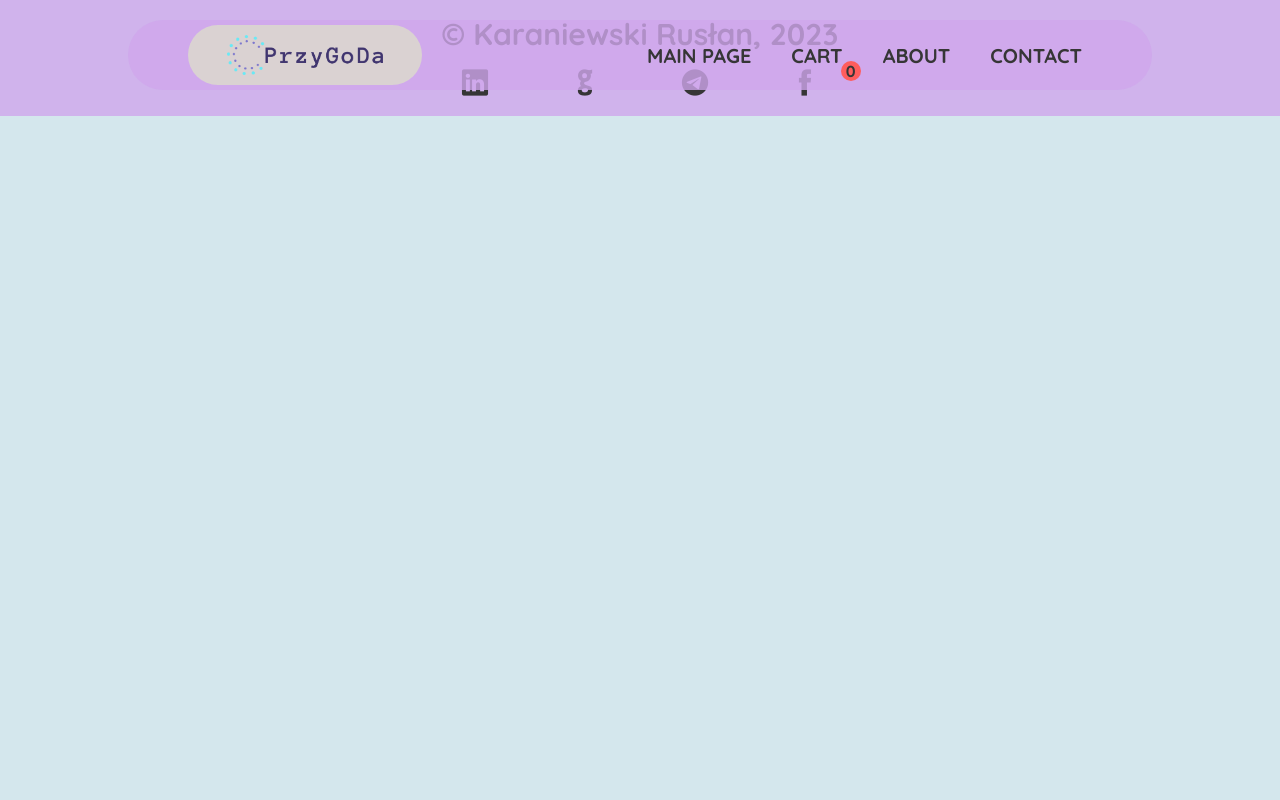
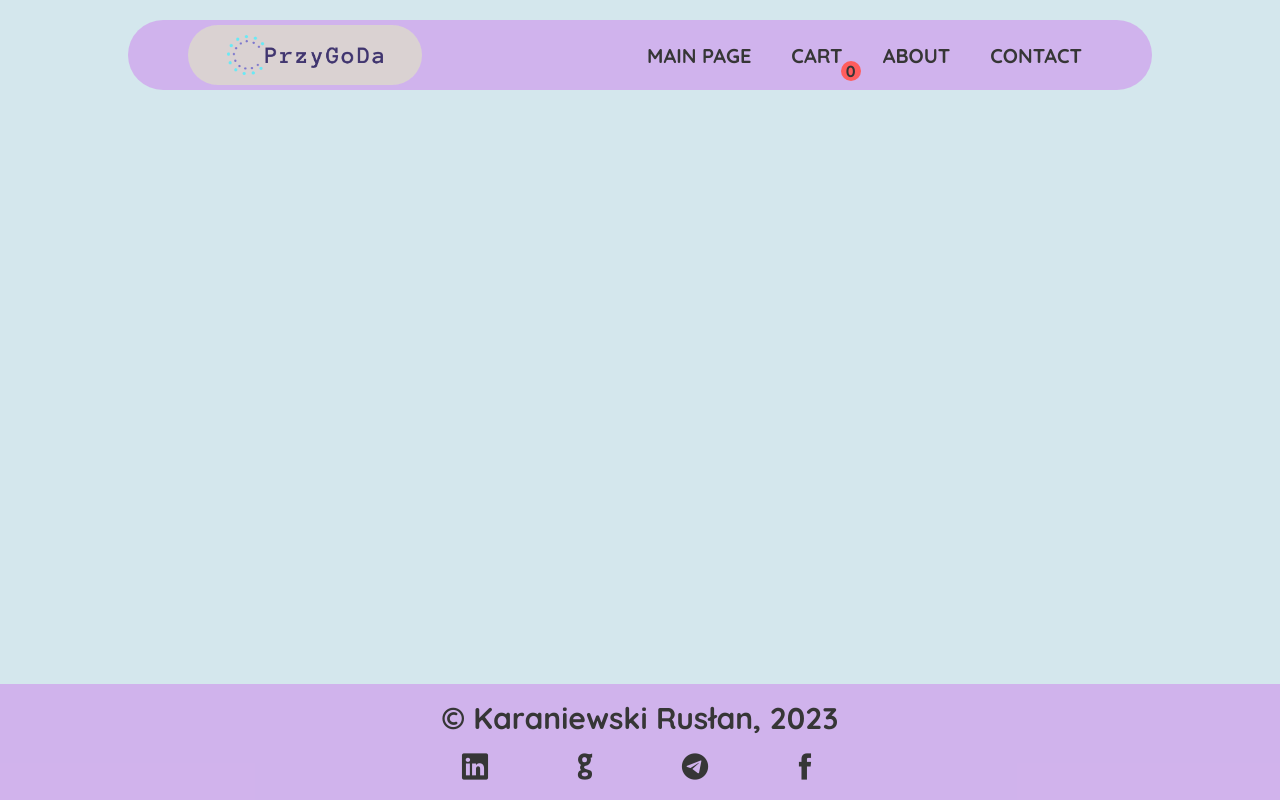
Before and after one commit to karaniewskiruslan/Flowers-shop-PrzyGoDa, a React (Create React App) app: page / in a window 1280 px wide. Built offline with nearby package versions, Linux system fonts and the light colour scheme.

Commit message:
Little clearup of v1.0.1

```diff
--- a/src/App.css
+++ b/src/App.css
@@ -41,19 +41,21 @@ a {
 
 html {
   font-size: 20px;
+  height: 100vh;
+}
+
+#root {
+  display: flex;
+  flex-direction: column;
+  min-height: 100vh;
 }
 
 body {
   background: #d4e7ed;
   font-family: "Quicksand", sans-serif;
   font-weight: 700;
-  margin: 0;
   overflow: overlay;
   overflow-x: hidden;
-}
-
-#root {
-  position: relative;
 }
 
 code {
@@ -792,6 +794,7 @@ footer {
   gap: 0.5rem;
   font-size: 1.5rem;
   padding: 0.75rem 3rem;
+  margin-top: auto;
 }
 footer ul {
   display: flex;
--- a/src/App.scss
+++ b/src/App.scss
@@ -89,19 +89,21 @@ a {
 
 html {
   font-size: 20px;
+  height: 100vh;
+}
+
+#root {
+  display: flex;
+  flex-direction: column;
+  min-height: 100vh;
 }
 
 body {
   background: $Body__background;
   font-family: "Quicksand", sans-serif;
   font-weight: 700;
-  margin: 0;
   overflow: overlay;
   overflow-x: hidden;
-}
-
-#root {
-  position: relative;
 }
 
 code {
--- a/src/components/render/FlowerNav.js
+++ b/src/components/render/FlowerNav.js
@@ -19,7 +19,7 @@ export const FlowerNav = () => {
         }}
       >
         <li>
-          <Link to="/">Main page</Link>
+          <Link to="/main-page">Main page</Link>
         </li>
         <li cartvalue={cartValue.cartItem}>
           <Link to="/flowerCart">Cart</Link>
--- a/src/components/render/cart/FlowerCartAlertMessage.js
+++ b/src/components/render/cart/FlowerCartAlertMessage.js
@@ -36,7 +36,7 @@ export const FlowerCartAlertMessage = () => {
       <AlarmText />
       {!cartRender.length && (
         <button>
-          <Link to="/">To main page</Link>
+          <Link to="/main-page">To main page</Link>
         </button>
       )}
     </section>
--- a/src/scssComponents/other/_footer.scss
+++ b/src/scssComponents/other/_footer.scss
@@ -7,6 +7,7 @@ footer {
   gap: 0.5rem;
   font-size: 1.5rem;
   padding: 0.75rem 3rem;
+  margin-top: auto;
 
   ul {
     display: flex;
```
Also changed, not shown: 1 other file (tests, documents, lock files or other folders).
